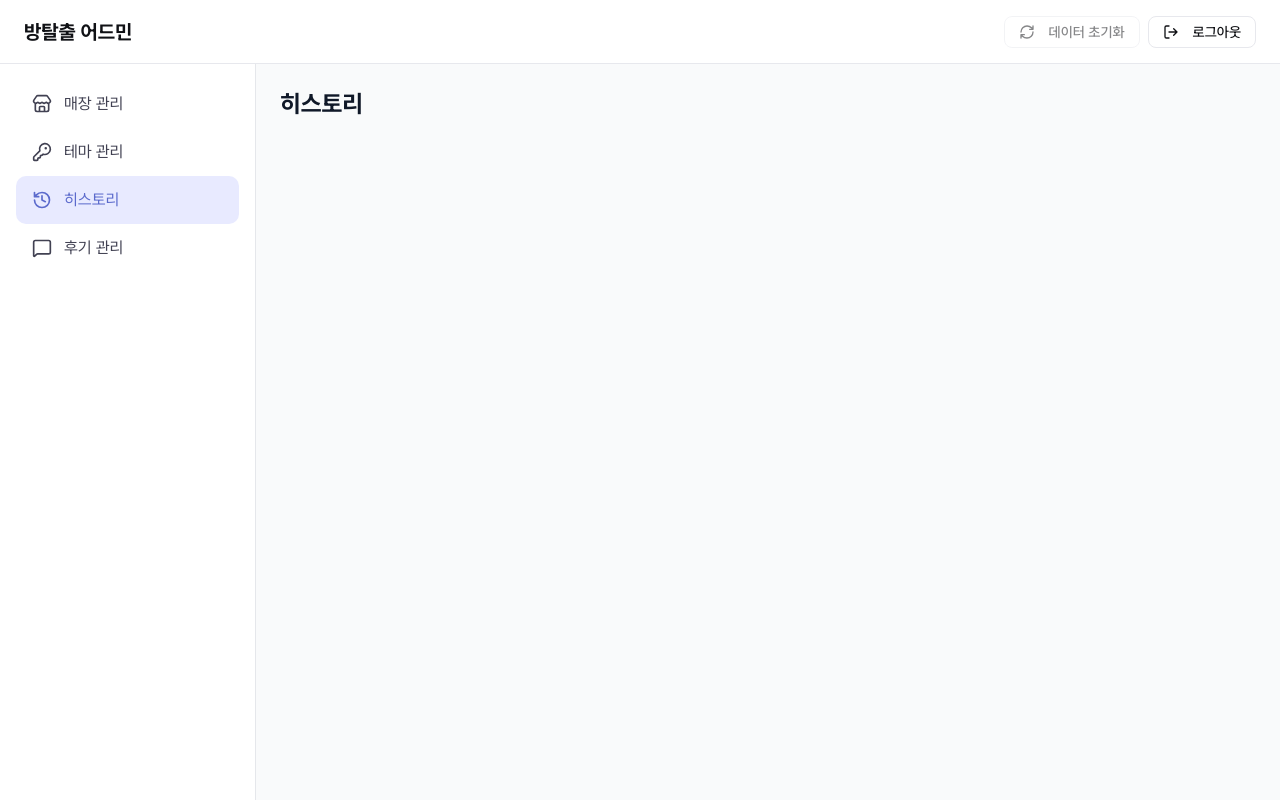
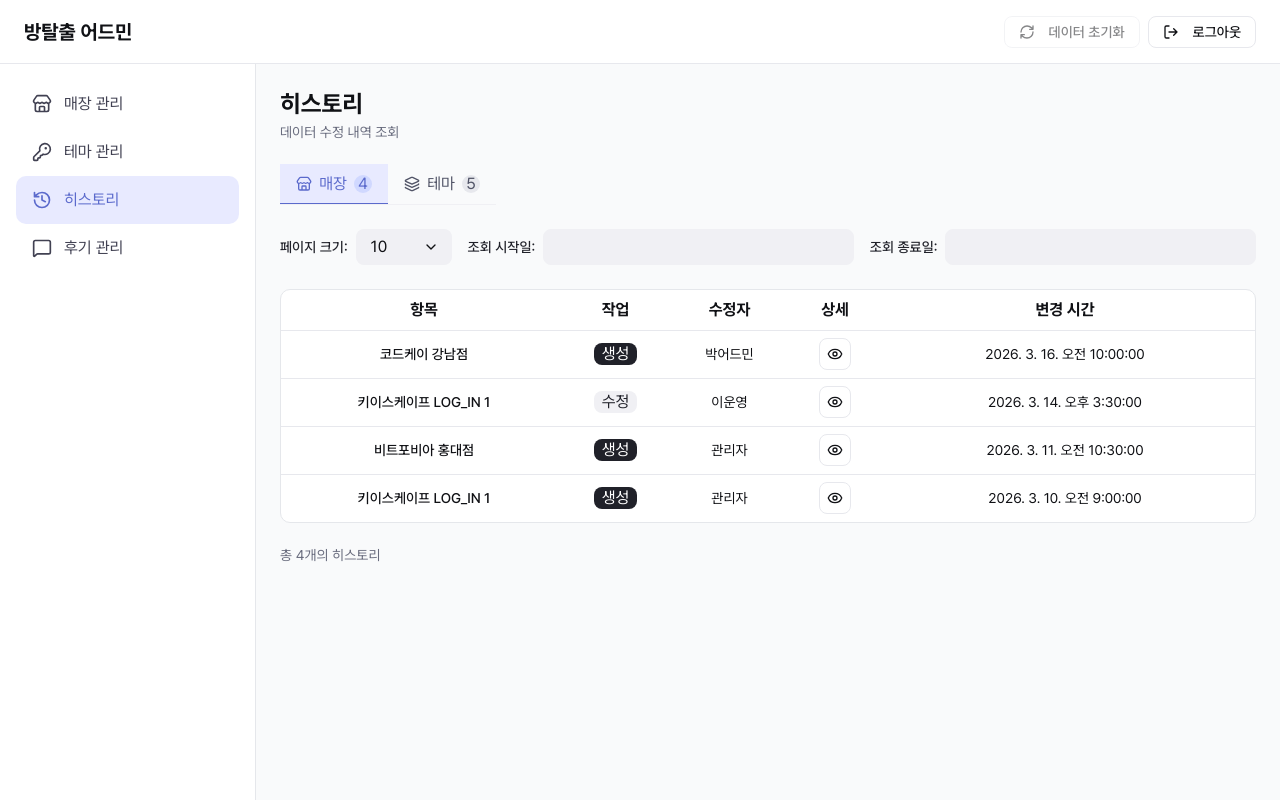
Before and after one commit to Room-In-Us/Room-In-Us-Front-Admin, a Next.js app: page /dashboard/history in a window 1280 px wide. Built offline with nearby package versions, Linux system fonts and the light colour scheme.

Commit message:
Feat: 히스토리 관리 화면 구현 (#17)

```diff
--- a/src/app/dashboard/history/page.tsx
+++ b/src/app/dashboard/history/page.tsx
@@ -1,9 +1,5 @@
+import {HistoryManagementPage} from '@/src/features/history-management/HistoryManagementPage';
+
 export default function HistoryPage() {
-  return (
-    <section aria-labelledby='history-title'>
-      <h1 id='history-title' className='text-h1 text-title-foreground'>
-        {'히스토리'}
-      </h1>
-    </section>
-  );
+  return <HistoryManagementPage />;
 }
--- /dev/null
+++ b/src/features/history-management/HistoryManagementPage.tsx
@@ -0,0 +1,18 @@
+import {PageTitle} from '@/src/shared/components/layout/PageTitle';
+
+import {HistoryManagementTable} from './components/HistoryManagementTable';
+
+function HistoryManagementPage() {
+  return (
+    <section aria-labelledby='history-management-title' className='min-w-0'>
+      <PageTitle
+        title={<span id='history-management-title'>히스토리</span>}
+        subtitle='데이터 수정 내역 조회'
+      />
+
+      <HistoryManagementTable />
+    </section>
+  );
+}
+
+export {HistoryManagementPage};
--- /dev/null
+++ b/src/features/history-management/components/HistoryManagementTable.tsx
@@ -0,0 +1,188 @@
+'use client';
+
+import * as React from 'react';
+import {Eye} from 'lucide-react';
+
+import {IcLayers, IcStore} from '@/src/assets/icons';
+import {Button} from '@/src/shared/components/ui/button';
+import {Input} from '@/src/shared/components/ui/Input';
+import {PageSizeSelect} from '@/src/shared/components/ui/PageSizeSelect';
+import {Tabs, type TabItem} from '@/src/shared/components/ui/Tabs';
+import {cn} from '@/src/shared/lib/utils';
+
+import type {
+  HistoryAction,
+  HistoryRecord,
+  HistoryTarget,
+} from '../model/history';
+import {histories} from '../model/mockHistories';
+
+const targetLabels = {
+  store: '매장',
+  theme: '테마',
+} satisfies Record<HistoryTarget, string>;
+
+const actionLabels = {
+  create: '생성',
+  update: '수정',
+} satisfies Record<HistoryAction, string>;
+
+const pageSizeOptions = [
+  {value: '5', label: '5'},
+  {value: '10', label: '10'},
+  {value: '20', label: '20'},
+];
+
+function HistoryManagementTable() {
+  const [activeTarget, setActiveTarget] = React.useState<HistoryTarget>('store');
+  const [pageSize, setPageSize] = React.useState('10');
+  const rows = histories.filter((history) => history.target === activeTarget);
+  const visibleRows = rows.slice(0, Number(pageSize));
+
+  function handleTargetChange(value: string) {
+    setActiveTarget(value as HistoryTarget);
+    setPageSize(value === 'theme' ? '5' : '10');
+  }
+
+  return (
+    <div className='mt-6 flex min-w-0 flex-col items-start gap-6'>
+      <Tabs
+        aria-label='히스토리 유형'
+        items={createHistoryTabs()}
+        value={activeTarget}
+        onValueChange={handleTargetChange}
+        className='border-riu-monochrome-20'
+      />
+
+      <div className='flex w-full flex-wrap items-center gap-x-4 gap-y-3'>
+        <PageSizeSelect
+          label='페이지 크기:'
+          options={pageSizeOptions}
+          value={pageSize}
+          onValueChange={setPageSize}
+        />
+
+        <HistoryDateInput id='history-start-date' label='조회 시작일:' />
+        <HistoryDateInput id='history-end-date' label='조회 종료일:' />
+      </div>
+
+      <div className='border-dashboard-border bg-surface w-full overflow-hidden rounded-[10px] border'>
+        <div className='overflow-x-auto'>
+          <table className='w-full min-w-[48rem] table-fixed border-collapse'>
+            <thead>
+              <tr className='border-riu-monochrome-30 h-10 border-b'>
+                <HistoryHeaderCell className='w-[17.875rem]'>
+                  항목
+                </HistoryHeaderCell>
+                <HistoryHeaderCell className='w-[6.0625rem]'>
+                  작업
+                </HistoryHeaderCell>
+                <HistoryHeaderCell className='w-[8.1875rem]'>
+                  수정자
+                </HistoryHeaderCell>
+                <HistoryHeaderCell className='w-[5rem]'>상세</HistoryHeaderCell>
+                <HistoryHeaderCell>변경 시간</HistoryHeaderCell>
+              </tr>
+            </thead>
+            <tbody>
+              {visibleRows.map((history) => (
+                <HistoryTableRow key={history.id} history={history} />
+              ))}
+            </tbody>
+          </table>
+        </div>
+      </div>
+
+      <p className='text-caption2 text-riu-monochrome-300'>
+        총 {rows.length}개의 히스토리
+      </p>
+    </div>
+  );
+}
+
+function createHistoryTabs(): TabItem[] {
+  return (['store', 'theme'] satisfies HistoryTarget[]).map((target) => ({
+    value: target,
+    label: targetLabels[target],
+    count: histories.filter((history) => history.target === target).length,
+    icon: target === 'store' ? IcStore : IcLayers,
+    iconSize: 'sm',
+  }));
+}
+
+function HistoryDateInput({id, label}: {id: string; label: string}) {
+  return (
+    <div className='flex min-w-[16rem] flex-1 items-center gap-2'>
+      <label
+        htmlFor={id}
+        className='text-body3 text-riu-monochrome-800 shrink-0'>
+        {label}
+      </label>
+      <Input id={id} type='text' aria-label={label} />
+    </div>
+  );
+}
+
+function HistoryHeaderCell({
+  className,
+  children,
+}: React.ComponentProps<'th'>) {
+  return (
+    <th
+      scope='col'
+      className={cn(
+        'text-body3 text-riu-monochrome-1000 px-2.5 text-center align-middle',
+        className
+      )}>
+      {children}
+    </th>
+  );
+}
+
+function HistoryTableRow({history}: {history: HistoryRecord}) {
+  return (
+    <tr className='border-riu-monochrome-30 h-12 border-b last:border-b-0'>
+      <td className='text-body3 text-riu-monochrome-1000 px-2.5 text-center'>
+        <span className='block truncate'>{history.item}</span>
+      </td>
+      <td className='px-2.5 text-center'>
+        <HistoryActionTag action={history.action} />
+      </td>
+      <td className='text-caption2 text-riu-monochrome-1000 px-2.5 text-center'>
+        <span className='block truncate'>{history.editor}</span>
+      </td>
+      <td className='px-2.5 text-center'>
+        <Button
+          type='button'
+          variant='outline'
+          size='icon'
+          aria-label={`${history.item} 변경 상세 보기`}
+          title='상세 보기'
+          className='border-riu-monochrome-30 bg-surface text-riu-monochrome-1000 hover:bg-riu-monochrome-10 mx-auto size-8'>
+          <Eye aria-hidden='true' className='size-4' />
+        </Button>
+      </td>
+      <td className='text-caption2 text-riu-monochrome-1000 px-2.5 text-center'>
+        <span className='block truncate'>{history.changedAt}</span>
+      </td>
+    </tr>
+  );
+}
+
+function HistoryActionTag({action}: {action: HistoryAction}) {
+  const isCreate = action === 'create';
+
+  return (
+    <span
+      className={cn(
+        'text-body4 inline-flex h-[22px] min-w-10 items-center justify-center rounded-lg px-2',
+        isCreate
+          ? 'bg-riu-monochrome-800 text-white'
+          : 'bg-riu-monochrome-20 text-riu-monochrome-800'
+      )}>
+      {actionLabels[action]}
+    </span>
+  );
+}
+
+export {HistoryManagementTable};
--- /dev/null
+++ b/src/features/history-management/model/history.ts
@@ -0,0 +1,14 @@
+type HistoryTarget = 'store' | 'theme';
+
+type HistoryAction = 'create' | 'update';
+
+type HistoryRecord = {
+  id: number;
+  target: HistoryTarget;
+  item: string;
+  action: HistoryAction;
+  editor: string;
+  changedAt: string;
+};
+
+export type {HistoryAction, HistoryRecord, HistoryTarget};
--- /dev/null
+++ b/src/features/history-management/model/mockHistories.ts
@@ -0,0 +1,78 @@
+import type {HistoryRecord} from './history';
+
+const histories: HistoryRecord[] = [
+  {
+    id: 1,
+    target: 'store',
+    item: '코드케이 강남점',
+    action: 'create',
+    editor: '박어드민',
+    changedAt: '2026. 3. 16. 오전 10:00:00',
+  },
+  {
+    id: 2,
+    target: 'store',
+    item: '키이스케이프 LOG_IN 1',
+    action: 'update',
+    editor: '이운영',
+    changedAt: '2026. 3. 14. 오후 3:30:00',
+  },
+  {
+    id: 3,
+    target: 'store',
+    item: '비트포비아 홍대점',
+    action: 'create',
+    editor: '관리자',
+    changedAt: '2026. 3. 11. 오전 10:30:00',
+  },
+  {
+    id: 4,
+    target: 'store',
+    item: '키이스케이프 LOG_IN 1',
+    action: 'create',
+    editor: '관리자',
+    changedAt: '2026. 3. 10. 오전 9:00:00',
+  },
+  {
+    id: 5,
+    target: 'theme',
+    item: '셜록의 서재',
+    action: 'create',
+    editor: '최매니저',
+    changedAt: '2026. 3. 18. 오전 11:10:00',
+  },
+  {
+    id: 6,
+    target: 'theme',
+    item: '저주받은 인형',
+    action: 'create',
+    editor: '관리자',
+    changedAt: '2026. 3. 17. 오후 1:20:00',
+  },
+  {
+    id: 7,
+    target: 'theme',
+    item: '미드나잇 익스프레스',
+    action: 'create',
+    editor: '관리자',
+    changedAt: '2026. 3. 15. 오전 9:45:00',
+  },
+  {
+    id: 8,
+    target: 'theme',
+    item: '크리쳐 - 신인류의 탄생',
+    action: 'update',
+    editor: '관리자',
+    changedAt: '2026. 3. 13. 오전 11:15:00',
+  },
+  {
+    id: 9,
+    target: 'theme',
+    item: '크리쳐 - 신인류의 탄생',
+    action: 'create',
+    editor: '관리자',
+    changedAt: '2026. 3. 12. 오후 2:20:00',
+  },
+];
+
+export {histories};
```
